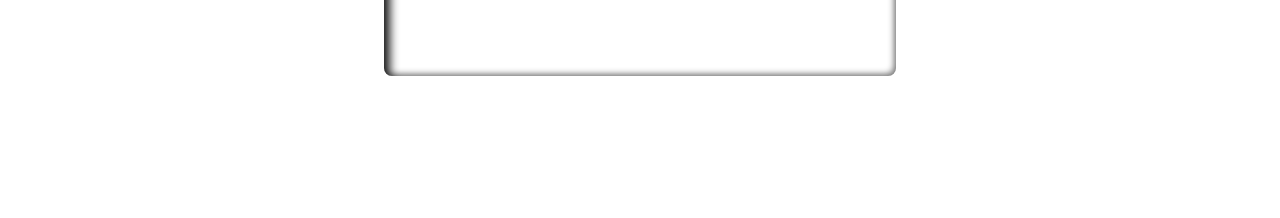
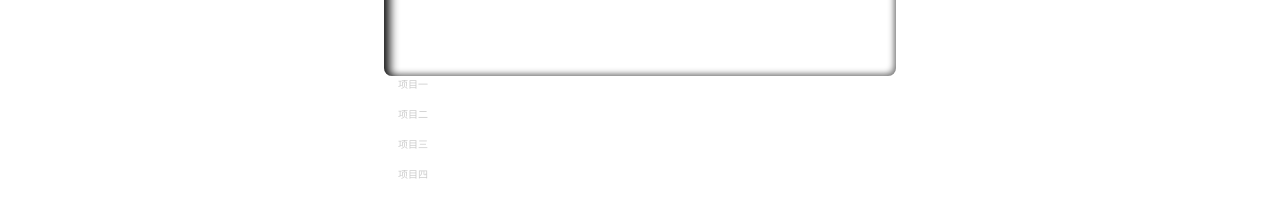
Before and after one commit to gssggssg/projects, a React (Create React App) app: page /FSProjectList in a window 1280 px wide. Shown: the part 374-592 px from the top of the page. Built offline with nearby package versions, Linux system fonts and the light colour scheme.

Commit message:
feat-The new list

```diff
--- /dev/null
+++ b/src/pages/FSProjectList/ItemList/index.module.scss
@@ -0,0 +1,5 @@
+// FSProjectList scss
+.homeContent{
+  width: 80%;
+  margin: auto;
+}
--- /dev/null
+++ b/src/pages/FSProjectList/ItemList/index.tsx
@@ -0,0 +1,27 @@
+import * as React from "react";
+import { connect } from "react-redux";
+import style from "./index.module.scss";
+import { FSItemType } from 'src/type';
+
+type FSProps = {
+  home: FSItemType,
+};
+
+const ItemList: React.FC<FSProps> = ({ home }): JSX.Element => {
+  return (
+    <div>
+      <ul>
+        <li>项目一</li>
+        <li>项目二</li>
+        <li>项目三</li>
+        <li>项目四</li>
+      </ul>
+    </div>
+  );
+};
+
+const mapStateToProps = (state: { itemFS: FSItemType }) => ({
+  home: state.itemFS,
+});
+
+export default connect(mapStateToProps)(ItemList);
--- a/src/pages/FSProjectList/index.tsx
+++ b/src/pages/FSProjectList/index.tsx
@@ -2,7 +2,9 @@ import * as React from "react";
 import { connect } from "react-redux";
 import Card from "../../components/Card";
 import style from "./index.module.scss";
-import { FSItemType } from 'src/type';
+import { FSItemType } from "src/type";
+import ItemList from "./ItemList";
+
 
 type FSProps = {
   home: FSItemType,
@@ -12,7 +14,10 @@ const FSProjectList: React.FC<FSProps> = ({ home }): JSX.Element => {
   return (
     <div className={style.homeContent}>
       <Card width="50%" height="400px" >
-        <div style={{ lineHeight: "384px" }}>扶桑</div>
+        <>
+          <div style={{ lineHeight: "384px" }}>扶桑</div>
+          <ItemList />
+        </>
       </Card>
     </div>
   );
```
